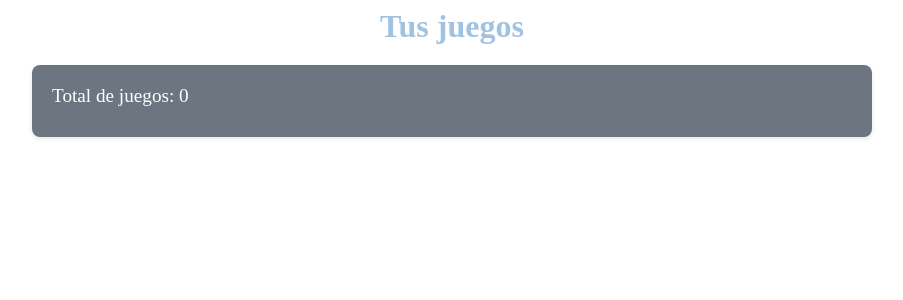
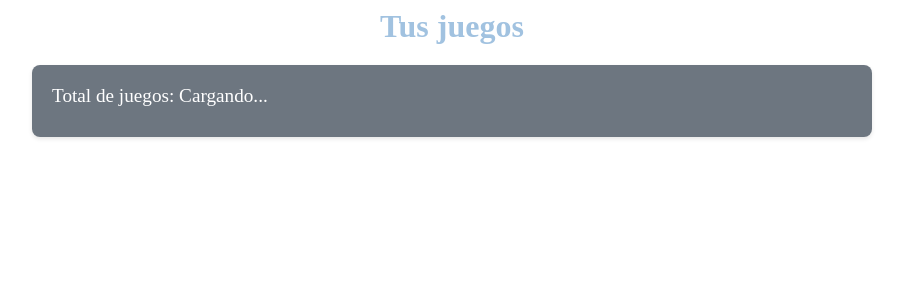
Before and after one commit to Kriol368/SteamWave, a Symfony app: template templates/partials/_userGames.html.twig in a window 1280 px wide. Shown: the top 300 px of the page, without its empty margins (188-1091 px from the left). Run offline with Twig, Linux system fonts and the light colour scheme; the template is opened without the code that fills it, so the values that code supplies are empty; some libraries are stand-ins or nearby versions.

Commit message:
Ya se muestra el total de juegos en el apartado de juegos

```diff
--- a/templates/partials/_userGames.html.twig
+++ b/templates/partials/_userGames.html.twig
@@ -4,7 +4,7 @@
 
 <div id="user_games_container" class="games-container">
     <div class="game-count">
-        Total de juegos: <span id="game_count_value">0</span>
+        Total de juegos: <span  class="game-count-value" id="game_count_value">Cargando...</span>
     </div>
     <ul id="user_games_list" class="games-list">
         <!-- Games will be dynamically added here -->
--- a/templates/profile/index.html.twig
+++ b/templates/profile/index.html.twig
@@ -57,7 +57,7 @@
         </div>
             <div class="user-games">
                 <div id="user_game_count">
-                    <p>Total games: <span id="game_count_value">Loading...</span></p>
+                    <p>Total games: <span class="game-count-value" id="game_count_value">Cargando...</span></p>
                 </div>
             </div>
     </div>
```
Also changed, not shown: public/js/profile/fetchUserGameCount.js (+9 -3 lines).
